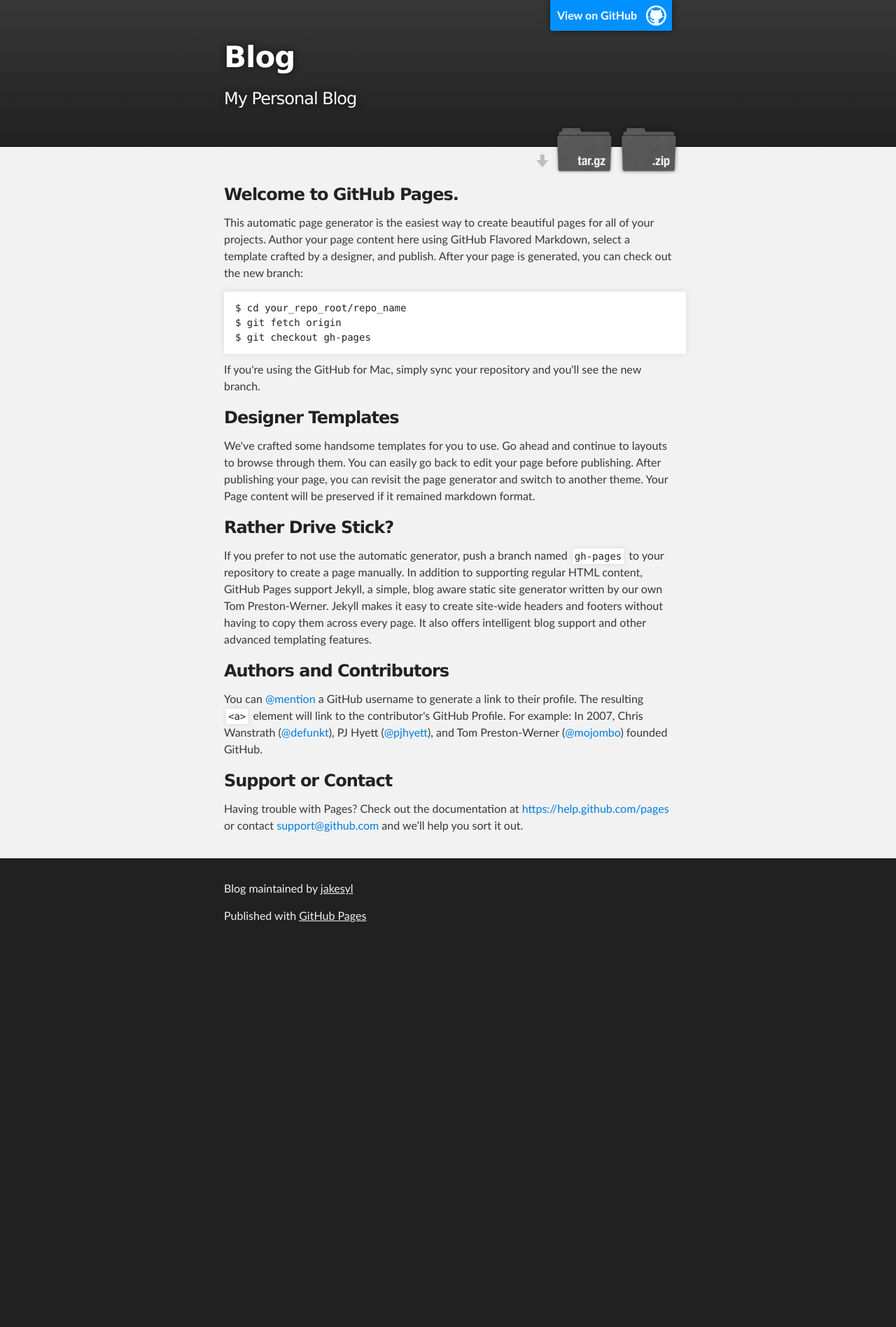
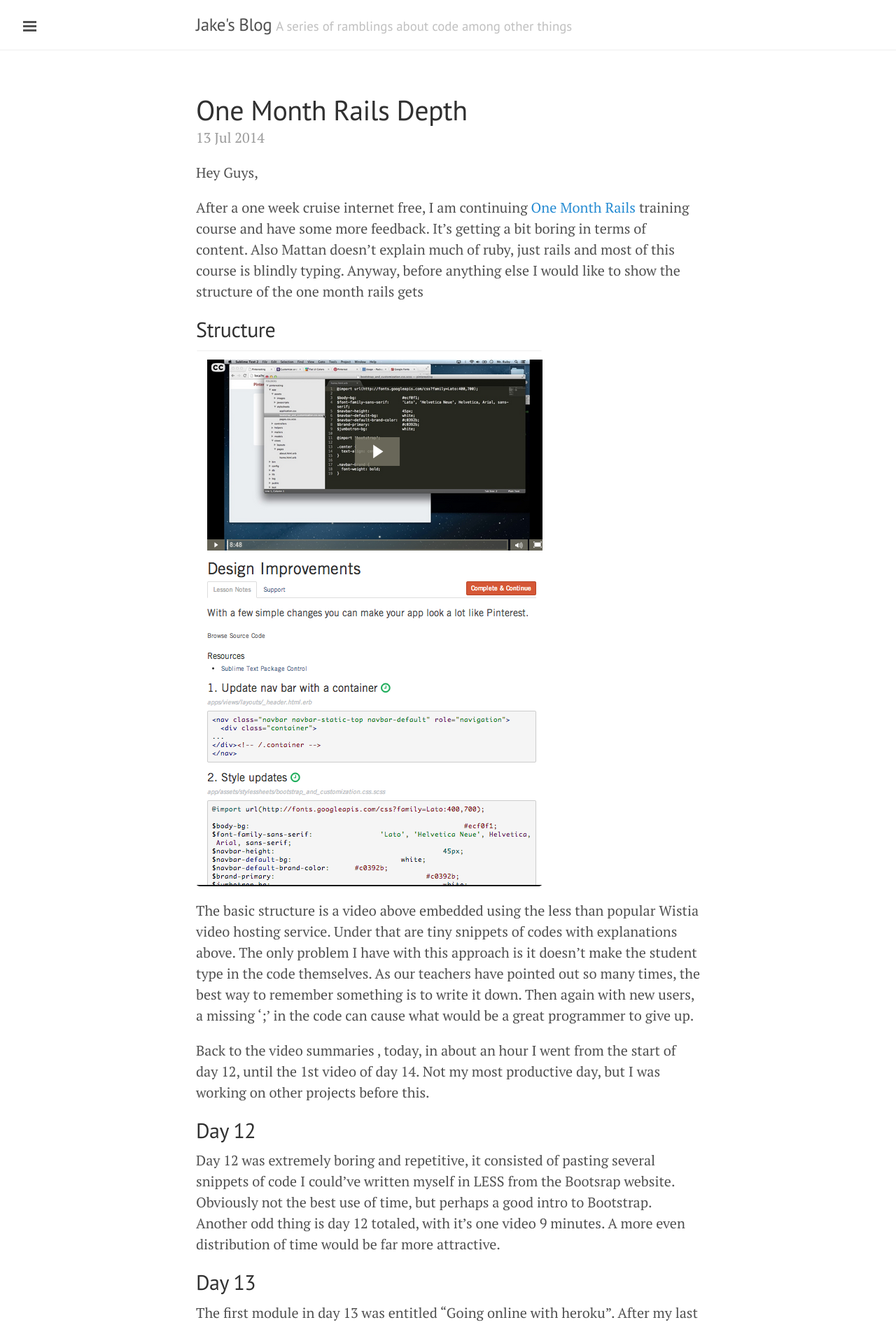
Before and after one commit to jakesyl/blog, a Jekyll site: the page built from index.html, in a window 1280 px wide. Shown: the top 1897 px of the page at 70% size. Built offline with Jekyll 4.4.1, drawn with Linux system fonts in a browser that asks for light colours; Markdown is read by kramdown in place of the engine named in the settings; the list of posts is cut into pages by our own code; before the commit the page ends 1356 px from its top, so only the background shows below that; some of the changed text lies outside the part shown.

Commit message:
Revert 8d6a5b8..3f3692e
This rolls back to commit 8d6a5b821ac191f73911f9f6cfd679f35a3e588e.

```diff
--- a/index.html
+++ b/index.html
@@ -1,79 +1,37 @@
-<!DOCTYPE html>
-<html>
+---
+layout: default
+title: Home
+---
 
-  <head>
-    <meta charset='utf-8'>
-    <meta http-equiv="X-UA-Compatible" content="chrome=1">
-    <meta name="description" content="Blog : My Personal Blog">
+<div class="posts">
+  {% for post in paginator.posts %}
+  <div class="post">
+    <h1 class="post-title">
+      <a href="{{ post.url }}">
+        {{ post.title }}
+      </a>
+    </h1>
 
-    <link rel="stylesheet" type="text/css" media="screen" href="stylesheets/stylesheet.css">
+    <span class="post-date">{{ post.date | date_to_string }}</span>
 
-    <title>Blog</title>
-  </head>
+    {{ post.content }}
+  </div>
+  {% endfor %}
+</div>
 
-  <body>
-
-    <!-- HEADER -->
-    <div id="header_wrap" class="outer">
-        <header class="inner">
-          <a id="forkme_banner" href="https://github.com/jakesyl/blog">View on GitHub</a>
-
-          <h1 id="project_title">Blog</h1>
-          <h2 id="project_tagline">My Personal Blog</h2>
-
-            <section id="downloads">
-              <a class="zip_download_link" href="https://github.com/jakesyl/blog/zipball/master">Download this project as a .zip file</a>
-              <a class="tar_download_link" href="https://github.com/jakesyl/blog/tarball/master">Download this project as a tar.gz file</a>
-            </section>
-        </header>
-    </div>
-
-    <!-- MAIN CONTENT -->
-    <div id="main_content_wrap" class="outer">
-      <section id="main_content" class="inner">
-        <h3>
-<a id="welcome-to-github-pages" class="anchor" href="#welcome-to-github-pages" aria-hidden="true"><span class="octicon octicon-link"></span></a>Welcome to GitHub Pages.</h3>
-
-<p>This automatic page generator is the easiest way to create beautiful pages for all of your projects. Author your page content here using GitHub Flavored Markdown, select a template crafted by a designer, and publish. After your page is generated, you can check out the new branch:</p>
-
-<pre><code>$ cd your_repo_root/repo_name
-$ git fetch origin
-$ git checkout gh-pages
-</code></pre>
-
-<p>If you're using the GitHub for Mac, simply sync your repository and you'll see the new branch.</p>
-
-<h3>
-<a id="designer-templates" class="anchor" href="#designer-templates" aria-hidden="true"><span class="octicon octicon-link"></span></a>Designer Templates</h3>
-
-<p>We've crafted some handsome templates for you to use. Go ahead and continue to layouts to browse through them. You can easily go back to edit your page before publishing. After publishing your page, you can revisit the page generator and switch to another theme. Your Page content will be preserved if it remained markdown format.</p>
-
-<h3>
-<a id="rather-drive-stick" class="anchor" href="#rather-drive-stick" aria-hidden="true"><span class="octicon octicon-link"></span></a>Rather Drive Stick?</h3>
-
-<p>If you prefer to not use the automatic generator, push a branch named <code>gh-pages</code> to your repository to create a page manually. In addition to supporting regular HTML content, GitHub Pages support Jekyll, a simple, blog aware static site generator written by our own Tom Preston-Werner. Jekyll makes it easy to create site-wide headers and footers without having to copy them across every page. It also offers intelligent blog support and other advanced templating features.</p>
-
-<h3>
-<a id="authors-and-contributors" class="anchor" href="#authors-and-contributors" aria-hidden="true"><span class="octicon octicon-link"></span></a>Authors and Contributors</h3>
-
-<p>You can <a href="https://github.com/blog/821" class="user-mention">@mention</a> a GitHub username to generate a link to their profile. The resulting <code>&lt;a&gt;</code> element will link to the contributor's GitHub Profile. For example: In 2007, Chris Wanstrath (<a href="https://github.com/defunkt" class="user-mention">@defunkt</a>), PJ Hyett (<a href="https://github.com/pjhyett" class="user-mention">@pjhyett</a>), and Tom Preston-Werner (<a href="https://github.com/mojombo" class="user-mention">@mojombo</a>) founded GitHub.</p>
-
-<h3>
-<a id="support-or-contact" class="anchor" href="#support-or-contact" aria-hidden="true"><span class="octicon octicon-link"></span></a>Support or Contact</h3>
-
-<p>Having trouble with Pages? Check out the documentation at <a href="https://help.github.com/pages">https://help.github.com/pages</a> or contact <a href="mailto:support@github.com">support@github.com</a> and we’ll help you sort it out.</p>
-      </section>
-    </div>
-
-    <!-- FOOTER  -->
-    <div id="footer_wrap" class="outer">
-      <footer class="inner">
-        <p class="copyright">Blog maintained by <a href="https://github.com/jakesyl">jakesyl</a></p>
-        <p>Published with <a href="http://pages.github.com">GitHub Pages</a></p>
-      </footer>
-    </div>
-
-
-
-  </body>
-</html>
+<div class="pagination">
+  {% if paginator.next_page %}
+    <a class="pagination-item older" href="{{ site.baseurl }}page{{paginator.next_page}}">Older</a>
+  {% else %}
+    <span class="pagination-item older">Older</span>
+  {% endif %}
+  {% if paginator.previous_page %}
+    {% if paginator.page == 2 %}
+      <a class="pagination-item newer" href="{{ site.baseurl }}">Newer</a>
+    {% else %}
+      <a class="pagination-item newer" href="{{ site.baseurl }}page{{paginator.previous_page}}">Newer</a>
+    {% endif %}
+  {% else %}
+    <span class="pagination-item newer">Newer</span>
+  {% endif %}
+</div>
--- a/javascripts/main.js
+++ /dev/null
@@ -1 +0,0 @@
-console.log('This would be the main JS file.');
--- a/stylesheets/pygment_trac.css
+++ /dev/null
@@ -1,70 +0,0 @@
-.highlight .hll { background-color: #ffffcc }
-.highlight  { background: #f0f3f3; }
-.highlight .c { color: #0099FF; font-style: italic } /* Comment */
-.highlight .err { color: #AA0000; background-color: #FFAAAA } /* Error */
-.highlight .k { color: #006699; font-weight: bold } /* Keyword */
-.highlight .o { color: #555555 } /* Operator */
-.highlight .cm { color: #0099FF; font-style: italic } /* Comment.Multiline */
-.highlight .cp { color: #009999 } /* Comment.Preproc */
-.highlight .c1 { color: #0099FF; font-style: italic } /* Comment.Single */
-.highlight .cs { color: #0099FF; font-weight: bold; font-style: italic } /* Comment.Special */
-.highlight .gd { background-color: #FFCCCC; border: 1px solid #CC0000 } /* Generic.Deleted */
-.highlight .ge { font-style: italic } /* Generic.Emph */
-.highlight .gr { color: #FF0000 } /* Generic.Error */
-.highlight .gh { color: #003300; font-weight: bold } /* Generic.Heading */
-.highlight .gi { background-color: #CCFFCC; border: 1px solid #00CC00 } /* Generic.Inserted */
-.highlight .go { color: #AAAAAA } /* Generic.Output */
-.highlight .gp { color: #000099; font-weight: bold } /* Generic.Prompt */
-.highlight .gs { font-weight: bold } /* Generic.Strong */
-.highlight .gu { color: #003300; font-weight: bold } /* Generic.Subheading */
-.highlight .gt { color: #99CC66 } /* Generic.Traceback */
-.highlight .kc { color: #006699; font-weight: bold } /* Keyword.Constant */
-.highlight .kd { color: #006699; font-weight: bold } /* Keyword.Declaration */
-.highlight .kn { color: #006699; font-weight: bold } /* Keyword.Namespace */
-.highlight .kp { color: #006699 } /* Keyword.Pseudo */
-.highlight .kr { color: #006699; font-weight: bold } /* Keyword.Reserved */
-.highlight .kt { color: #007788; font-weight: bold } /* Keyword.Type */
-.highlight .m { color: #FF6600 } /* Literal.Number */
-.highlight .s { color: #CC3300 } /* Literal.String */
-.highlight .na { color: #330099 } /* Name.Attribute */
-.highlight .nb { color: #336666 } /* Name.Builtin */
-.highlight .nc { color: #00AA88; font-weight: bold } /* Name.Class */
-.highlight .no { color: #336600 } /* Name.Constant */
-.highlight .nd { color: #9999FF } /* Name.Decorator */
-.highlight .ni { color: #999999; font-weight: bold } /* Name.Entity */
-.highlight .ne { color: #CC0000; font-weight: bold } /* Name.Exception */
-.highlight .nf { color: #CC00FF } /* Name.Function */
-.highlight .nl { color: #9999FF } /* Name.Label */
-.highlight .nn { color: #00CCFF; font-weight: bold } /* Name.Namespace */
-.highlight .nt { color: #330099; font-weight: bold } /* Name.Tag */
-.highlight .nv { color: #003333 } /* Name.Variable */
-.highlight .ow { color: #000000; font-weight: bold } /* Operator.Word */
-.highlight .w { color: #bbbbbb } /* Text.Whitespace */
-.highlight .mf { color: #FF6600 } /* Literal.Number.Float */
-.highlight .mh { color: #FF6600 } /* Literal.Number.Hex */
-.highlight .mi { color: #FF6600 } /* Literal.Number.Integer */
-.highlight .mo { color: #FF6600 } /* Literal.Number.Oct */
-.highlight .sb { color: #CC3300 } /* Literal.String.Backtick */
-.highlight .sc { color: #CC3300 } /* Literal.String.Char */
-.highlight .sd { color: #CC3300; font-style: italic } /* Literal.String.Doc */
-.highlight .s2 { color: #CC3300 } /* Literal.String.Double */
-.highlight .se { color: #CC3300; font-weight: bold } /* Literal.String.Escape */
-.highlight .sh { color: #CC3300 } /* Literal.String.Heredoc */
-.highlight .si { color: #AA0000 } /* Literal.String.Interpol */
-.highlight .sx { color: #CC3300 } /* Literal.String.Other */
-.highlight .sr { color: #33AAAA } /* Literal.String.Regex */
-.highlight .s1 { color: #CC3300 } /* Literal.String.Single */
-.highlight .ss { color: #FFCC33 } /* Literal.String.Symbol */
-.highlight .bp { color: #336666 } /* Name.Builtin.Pseudo */
-.highlight .vc { color: #003333 } /* Name.Variable.Class */
-.highlight .vg { color: #003333 } /* Name.Variable.Global */
-.highlight .vi { color: #003333 } /* Name.Variable.Instance */
-.highlight .il { color: #FF6600 } /* Literal.Number.Integer.Long */
-
-.type-csharp .highlight .k { color: #0000FF }
-.type-csharp .highlight .kt { color: #0000FF }
-.type-csharp .highlight .nf { color: #000000; font-weight: normal }
-.type-csharp .highlight .nc { color: #2B91AF }
-.type-csharp .highlight .nn { color: #000000 }
-.type-csharp .highlight .s { color: #A31515 }
-.type-csharp .highlight .sc { color: #A31515 }
--- a/stylesheets/stylesheet.css
+++ /dev/null
@@ -1,425 +0,0 @@
-/*******************************************************************************
-Slate Theme for GitHub Pages
-by Jason Costello, @jsncostello
-*******************************************************************************/
-
-@import url(pygment_trac.css);
-
-/*******************************************************************************
-MeyerWeb Reset
-*******************************************************************************/
-
-html, body, div, span, applet, object, iframe,
-h1, h2, h3, h4, h5, h6, p, blockquote, pre,
-a, abbr, acronym, address, big, cite, code,
-del, dfn, em, img, ins, kbd, q, s, samp,
-small, strike, strong, sub, sup, tt, var,
-b, u, i, center,
-dl, dt, dd, ol, ul, li,
-fieldset, form, label, legend,
-table, caption, tbody, tfoot, thead, tr, th, td,
-article, aside, canvas, details, embed,
-figure, figcaption, footer, header, hgroup,
-menu, nav, output, ruby, section, summary,
-time, mark, audio, video {
-  margin: 0;
-  padding: 0;
-  border: 0;
-  font: inherit;
-  vertical-align: baseline;
-}
-
-/* HTML5 display-role reset for older browsers */
-article, aside, details, figcaption, figure,
-footer, header, hgroup, menu, nav, section {
-  display: block;
-}
-
-ol, ul {
-  list-style: none;
-}
-
-table {
-  border-collapse: collapse;
-  border-spacing: 0;
-}
-
-/*******************************************************************************
-Theme Styles
-*******************************************************************************/
-
-body {
-  box-sizing: border-box;
-  color:#373737;
-  background: #212121;
-  font-size: 16px;
-  font-family: 'Myriad Pro', Calibri, Helvetica, Arial, sans-serif;
-  line-height: 1.5;
-  -webkit-font-smoothing: antialiased;
-}
-
-h1, h2, h3, h4, h5, h6 {
-  margin: 10px 0;
-  font-weight: 700;
-  color:#222222;
-  font-family: 'Lucida Grande', 'Calibri', Helvetica, Arial, sans-serif;
-  letter-spacing: -1px;
-}
-
-h1 {
-  font-size: 36px;
-  font-weight: 700;
-}
-
-h2 {
-  padding-bottom: 10px;
-  font-size: 32px;
-  background: url('../images/bg_hr.png') repeat-x bottom;
-}
-
-h3 {
-  font-size: 24px;
-}
-
-h4 {
-  font-size: 21px;
-}
-
-h5 {
-  font-size: 18px;
-}
-
-h6 {
-  font-size: 16px;
-}
-
-p {
-  margin: 10px 0 15px 0;
-}
-
-footer p {
-  color: #f2f2f2;
-}
-
-a {
-  text-decoration: none;
-  color: #007edf;
-  text-shadow: none;
-
-  transition: color 0.5s ease;
-  transition: text-shadow 0.5s ease;
-  -webkit-transition: color 0.5s ease;
-  -webkit-transition: text-shadow 0.5s ease;
-  -moz-transition: color 0.5s ease;
-  -moz-transition: text-shadow 0.5s ease;
-  -o-transition: color 0.5s ease;
-  -o-transition: text-shadow 0.5s ease;
-  -ms-transition: color 0.5s ease;
-  -ms-transition: text-shadow 0.5s ease;
-}
-
-a:hover, a:focus {text-decoration: underline;}
-
-footer a {
-  color: #F2F2F2;
-  text-decoration: underline;
-}
-
-em {
-  font-style: italic;
-}
-
-strong {
-  font-weight: bold;
-}
-
-img {
-  position: relative;
-  margin: 0 auto;
-  max-width: 739px;
-  padding: 5px;
-  margin: 10px 0 10px 0;
-  border: 1px solid #ebebeb;
-
-  box-shadow: 0 0 5px #ebebeb;
-  -webkit-box-shadow: 0 0 5px #ebebeb;
-  -moz-box-shadow: 0 0 5px #ebebeb;
-  -o-box-shadow: 0 0 5px #ebebeb;
-  -ms-box-shadow: 0 0 5px #ebebeb;
-}
-
-p img {
-  display: inline;
-  margin: 0;
-  padding: 0;
-  vertical-align: middle;
-  text-align: center;
-  border: none;
-}
-
-pre, code {
-  width: 100%;
-  color: #222;
-  background-color: #fff;
-
-  font-family: Monaco, "Bitstream Vera Sans Mono", "Lucida Console", Terminal, monospace;
-  font-size: 14px;
-
-  border-radius: 2px;
-  -moz-border-radius: 2px;
-  -webkit-border-radius: 2px;
-}
-
-pre {
-  width: 100%;
-  padding: 10px;
-  box-shadow: 0 0 10px rgba(0,0,0,.1);
-  overflow: auto;
-}
-
-code {
-  padding: 3px;
-  margin: 0 3px;
-  box-shadow: 0 0 10px rgba(0,0,0,.1);
-}
-
-pre code {
-  display: block;
-  box-shadow: none;
-}
-
-blockquote {
-  color: #666;
-  margin-bottom: 20px;
-  padding: 0 0 0 20px;
-  border-left: 3px solid #bbb;
-}
-
-
-ul, ol, dl {
-  margin-bottom: 15px
-}
-
-ul {
-  list-style-position: inside;
-  list-style: disc;
-  padding-left: 20px;
-}
-
-ol {
-  list-style-position: inside;
-  list-style: decimal;
-  padding-left: 20px;
-}
-
-dl dt {
-  font-weight: bold;
-}
-
-dl dd {
-  padding-left: 20px;
-  font-style: italic;
-}
-
-dl p {
-  padding-left: 20px;
-  font-style: italic;
-}
-
-hr {
-  height: 1px;
-  margin-bottom: 5px;
-  border: none;
-  background: url('../images/bg_hr.png') repeat-x center;
-}
-
-table {
-  border: 1px solid #373737;
-  margin-bottom: 20px;
-  text-align: left;
- }
-
-th {
-  font-family: 'Lucida Grande', 'Helvetica Neue', Helvetica, Arial, sans-serif;
-  padding: 10px;
-  background: #373737;
-  color: #fff;
- }
-
-td {
-  padding: 10px;
-  border: 1px solid #373737;
- }
-
-form {
-  background: #f2f2f2;
-  padding: 20px;
-}
-
-/*******************************************************************************
-Full-Width Styles
-*******************************************************************************/
-
-.outer {
-  width: 100%;
-}
-
-.inner {
-  position: relative;
-  max-width: 640px;
-  padding: 20px 10px;
-  margin: 0 auto;
-}
-
-#forkme_banner {
-  display: block;
-  position: absolute;
-  top:0;
-  right: 10px;
-  z-index: 10;
-  padding: 10px 50px 10px 10px;
-  color: #fff;
-  background: url('../images/blacktocat.png') #0090ff no-repeat 95% 50%;
-  font-weight: 700;
-  box-shadow: 0 0 10px rgba(0,0,0,.5);
-  border-bottom-left-radius: 2px;
-  border-bottom-right-radius: 2px;
-}
-
-#header_wrap {
-  background: #212121;
-  background: -moz-linear-gradient(top, #373737, #212121);
-  background: -webkit-linear-gradient(top, #373737, #212121);
-  background: -ms-linear-gradient(top, #373737, #212121);
-  background: -o-linear-gradient(top, #373737, #212121);
-  background: linear-gradient(top, #373737, #212121);
-}
-
-#header_wrap .inner {
-  padding: 50px 10px 30px 10px;
-}
-
-#project_title {
-  margin: 0;
-  color: #fff;
-  font-size: 42px;
-  font-weight: 700;
-  text-shadow: #111 0px 0px 10px;
-}
-
-#project_tagline {
-  color: #fff;
-  font-size: 24px;
-  font-weight: 300;
-  background: none;
-  text-shadow: #111 0px 0px 10px;
-}
-
-#downloads {
-  position: absolute;
-  width: 210px;
-  z-index: 10;
-  bottom: -40px;
-  right: 0;
-  height: 70px;
-  background: url('../images/icon_download.png') no-repeat 0% 90%;
-}
-
-.zip_download_link {
-  display: block;
-  float: right;
-  width: 90px;
-  height:70px;
-  text-indent: -5000px;
-  overflow: hidden;
-  background: url(../images/sprite_download.png) no-repeat bottom left;
-}
-
-.tar_download_link {
-  display: block;
-  float: right;
-  width: 90px;
-  height:70px;
-  text-indent: -5000px;
-  overflow: hidden;
-  background: url(../images/sprite_download.png) no-repeat bottom right;
-  margin-left: 10px;
-}
-
-.zip_download_link:hover {
-  background: url(../images/sprite_download.png) no-repeat top left;
-}
-
-.tar_download_link:hover {
-  background: url(../images/sprite_download.png) no-repeat top right;
-}
-
-#main_content_wrap {
-  background: #f2f2f2;
-  border-top: 1px solid #111;
-  border-bottom: 1px solid #111;
-}
-
-#main_content {
-  padding-top: 40px;
-}
-
-#footer_wrap {
-  background: #212121;
-}
-
-
-
-/*******************************************************************************
-Small Device Styles
-*******************************************************************************/
-
-@media screen and (max-width: 480px) {
-  body {
-    font-size:14px;
-  }
-
-  #downloads {
-    display: none;
-  }
-
-  .inner {
-    min-width: 320px;
-    max-width: 480px;
-  }
-
-  #project_title {
-  font-size: 32px;
-  }
-
-  h1 {
-    font-size: 28px;
-  }
-
-  h2 {
-    font-size: 24px;
-  }
-
-  h3 {
-    font-size: 21px;
-  }
-
-  h4 {
-    font-size: 18px;
-  }
-
-  h5 {
-    font-size: 14px;
-  }
-
-  h6 {
-    font-size: 12px;
-  }
-
-  code, pre {
-    min-width: 320px;
-    max-width: 480px;
-    font-size: 11px;
-  }
-
-}
```
Also changed, not shown: params.json (deleted, +0 -1 lines), images/bg_hr.png (deleted), images/blacktocat.png (deleted), images/icon_download.png (deleted), images/sprite_download.png (deleted).
